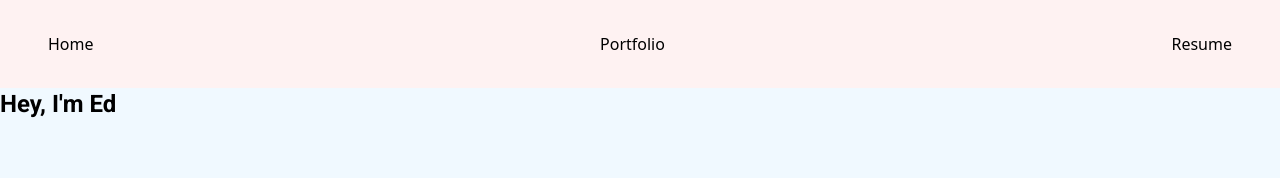
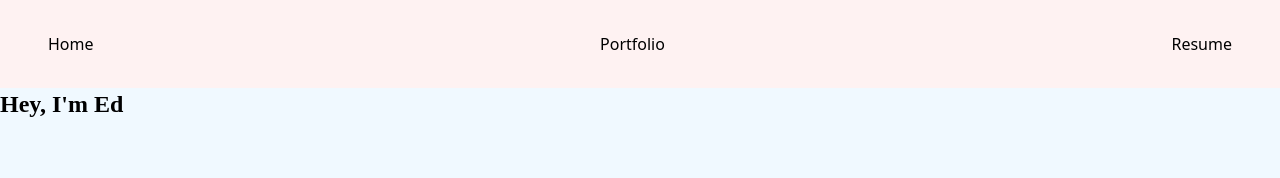
Before and after one commit to oflynned/personal-website, a Next.js app: page / in a window 1280 px wide. Shown: the top 178 px of the page. Built offline with nearby package versions, Linux system fonts and the light colour scheme.

Commit message:
chore: use merriweather font for titles

```diff
--- a/tailwind.config.js
+++ b/tailwind.config.js
@@ -2,7 +2,7 @@ module.exports = {
   content: ['./src/**/*.{ts,tsx}'],
   theme: {
     fontFamily: {
-      heading: ['Roboto'],
+      heading: ['Merriweather'],
       body: ['Lato'],
     },
     extend: {},
```
